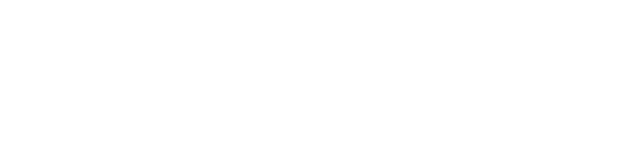
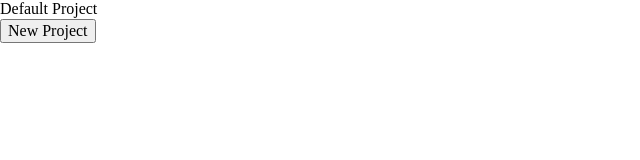
Before and after one commit to nekosoffy/to-do-list, a website built with webpack: page src/template.html in a window 1280 px wide. Shown: the whole page, without its empty margins (0-640 px from the left). Built offline with nearby package versions, Linux system fonts and the light colour scheme.

Commit message:
feat: create functions to display the projects

```diff
--- /dev/null
+++ b/src/display.js
@@ -0,0 +1,64 @@
+import { task, project } from "./index.js";
+
+// Helper functions
+const select = (target) => document.querySelector(target);
+const selectId = (target) => document.getElementById(target);
+const selectAll = (target) => document.querySelectorAll(target);
+
+function create(name, parent, id, htmlClass, text) {
+    const element = document.createElement(name);
+
+    if (id !== undefined &&
+        id !== "") {
+        element.id = id;
+    }
+
+    if (htmlClass !== undefined &&
+        htmlClass !== "") {
+        element.classList.add(htmlClass);
+    }
+
+    if (text !== undefined) {
+        element.textContent = text;
+    }
+
+    parent.appendChild(element);
+
+    return element;
+}
+//
+
+const projectDisplay = () => {
+    const newProjectBtn = selectId("new-project");
+    const projectDialog = selectId("project-dialog");
+    const projectForm = selectId("project-form");
+    const cancelBtn = select(".cancel-btn");
+    const projectTitle = selectId("project-title");
+    const projectsContainer = selectId("projects-container");
+
+    function updateProjects() {
+        projectsContainer.replaceChildren();
+        project.getProjectList().forEach((project, index) => {
+            create("div", projectsContainer, "", "project-wrapper");
+            const wrapper = select(".project-wrapper");
+            wrapper.setAttribute("data-index", index);
+            create("p", wrapper, "", "", `${Object.keys(project)[0]}`);
+        })
+    }
+
+    function handleSubmit() {
+        project.create(projectTitle.value);
+        updateProjects();
+    }
+
+    newProjectBtn.addEventListener("click", () => projectDialog.showModal());
+    cancelBtn.addEventListener("click", () => {
+        projectDialog.close();
+        projectForm.reset();
+    });
+    projectForm.addEventListener("submit", handleSubmit);
+
+    updateProjects();
+}
+
+export { projectDisplay };
--- a/src/index.js
+++ b/src/index.js
@@ -1,8 +1,9 @@
 import "./reset.css";
 import "./styles.css";
+import { projectDisplay } from "./display.js";
 
 const manageProject = () => {
-    const projectList = [{ "Default": [] }];
+    const projectList = [{ "Default Project": [] }];
     let selectedProject = 0;
 
     function create(title) {
@@ -138,3 +139,7 @@ const manageToDo = () => {
 }
 
 const task = manageToDo();
+
+projectDisplay();
+
+export { task, project };
--- a/src/template.html
+++ b/src/template.html
@@ -3,9 +3,22 @@
 <head>
     <meta charset="UTF-8">
     <meta name="viewport" content="width=device-width, initial-scale=1.0">
-    <title></title>
+    <title>To-do List</title>
 </head>
 <body>
-
+    <main>
+        <div id="projects-container"></div>
+        <button type="button" id="new-project">New Project</button>
+    </main>
+    <dialog id="project-dialog">
+        <form id="project-form">
+            <div class="input-wrapper">
+                <label for="project-title">Name your project:</label>
+                <input type="text" id="project-title" maxlength="100" required />
+            </div>
+            <button type="button" class="cancel-btn">Cancel</button>
+            <button type="submit" formmethod="dialog" class="confirm-btn">Confirm</button>
+        </form>
+    </dialog>
 </body>
 </html>
```
